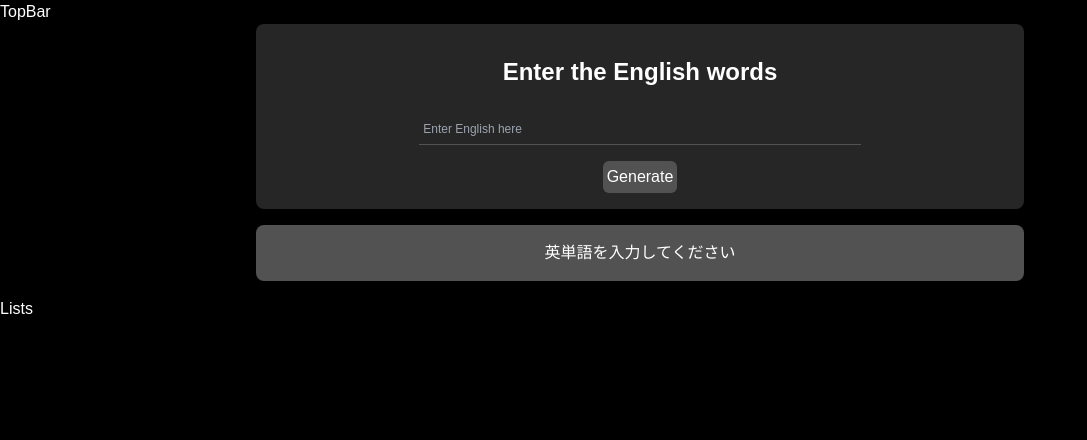
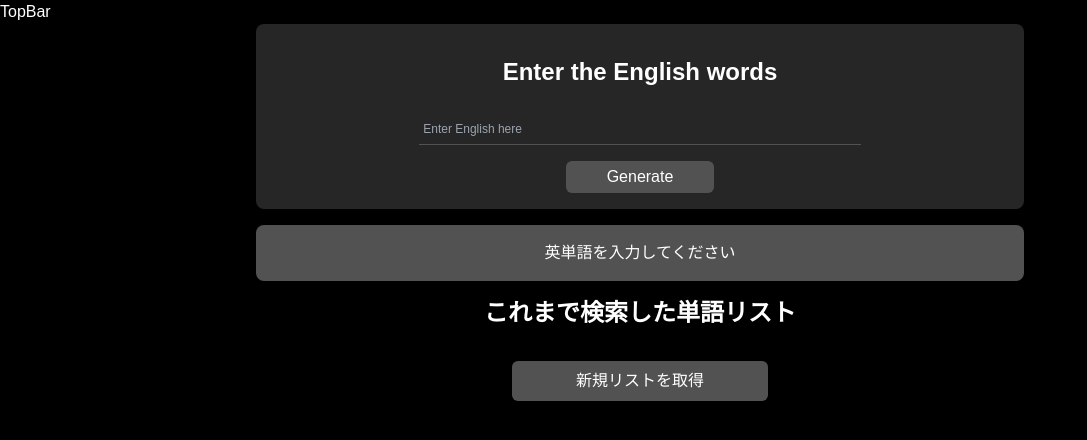
Before and after one commit to akira21kaji/Imagination_English, a Next.js app: page /home in a window 1280 px wide. Shown: the top 440 px of the page, without its empty margins (0-1087 px from the left). Built offline with nearby package versions, Linux system fonts and the light colour scheme.

Commit message:
単語リストを取得できるようにしました

```diff
--- a/app/api/firebase/route.ts
+++ b/app/api/firebase/route.ts
@@ -1,4 +1,4 @@
-import { addDoc, collection, serverTimestamp } from "firebase/firestore";
+import { addDoc, collection, getDocs, serverTimestamp } from "firebase/firestore";
 import { db } from "@/firebase";
 import { NextRequest, NextResponse } from "next/server";
 
@@ -25,3 +25,17 @@ export async function POST(req: NextRequest) {
    return NextResponse.json({ status: 500, message: "error" });
   }
 }
+
+export async function GET(){
+  const wordsRef = collection(db, 'words');
+  // console.log('wordsRef', wordsRef);
+
+  try {
+    const wordsSnapshot = await getDocs(wordsRef);
+    const wordLists = wordsSnapshot.docs.map((doc) => doc.data());
+    // console.log('wordLists', wordLists);
+    return NextResponse.json({ status: 200, wordLists });
+  } catch (error) {
+    console.log('error', error)
+  }
+}
--- a/src/modules/Home/pages/Home/EnglishEntry/EnglishEntry.tsx
+++ b/src/modules/Home/pages/Home/EnglishEntry/EnglishEntry.tsx
@@ -85,7 +85,7 @@ const EnglishEntry = () => {
           value={inputWord}
           />
           <button
-            className='bg-neutral-600 p-1 rounded-md mt-2 text-white'
+            className='bg-neutral-600 w-1/5 p-1 rounded-md mt-2 text-white hover:bg-neutral-700'
             type='submit'
             >
             Generate
--- a/src/modules/Home/pages/Home/Home.tsx
+++ b/src/modules/Home/pages/Home/Home.tsx
@@ -11,7 +11,7 @@ const Home = () => {
       <div className='flex flex-col justify-center items-center'>
         <EnglishEntry />
       </div>
-      <div>
+      <div className='grid grid-cols-1 gap-4'>
         <Lists />
       </div>
     </div>
--- a/src/modules/Home/pages/Home/Lists/Lists.tsx
+++ b/src/modules/Home/pages/Home/Lists/Lists.tsx
@@ -1,6 +1,46 @@
+'use client'
+
+import { useEffect, useState } from "react"
+
+
 const Lists = () => {
+  const [wordLists, setWordLists] = useState<any[]>([]);
+
+  const getWordLists = async () => {
+    const res = await fetch(`api/firebase`,{
+      method: 'GET'
+    })
+    const data = await res.json();
+    console.log('data', data);
+
+    if(data.status === 200) {
+      if(setWordLists) {
+        setWordLists(data.wordLists);
+      }
+    }
+
+  }
+
+  useEffect(() => {
+    console.log('wordLists', wordLists);
+  },[wordLists])
+
+
   return (
-    <div className='text-white'>Lists</div>
+    <>
+      <p className="text-center text-white text-2xl font-bold">これまで検索した単語リスト</p>
+      <div className="grid grid-cols-4 gap-2">
+        {wordLists.map((item: any, index: number) => (
+          <div key={index} className="bg-gray-100 p-2 rounded-md">
+            <p className="text-center text-gray-800 text-3xl font-bold">{item.explanation.inputWord}</p>
+            <p className="text-gray-800 text-md">{item.explanation.explanation}</p>
+            <p className="text-gray-800 text-md">{item.explanation.inJapanese}</p>
+            <p className="text-gray-800 text-md">{item.explanation.example}</p>
+          </div>
+        ))}
+      </div>
+      <button className="w-1/5 justify-self-center bg-neutral-600 text-white p-2 rounded-md hover:bg-neutral-700" onClick={() => getWordLists()}>新規リストを取得</button>
+    </>
   )
 }
 
```
